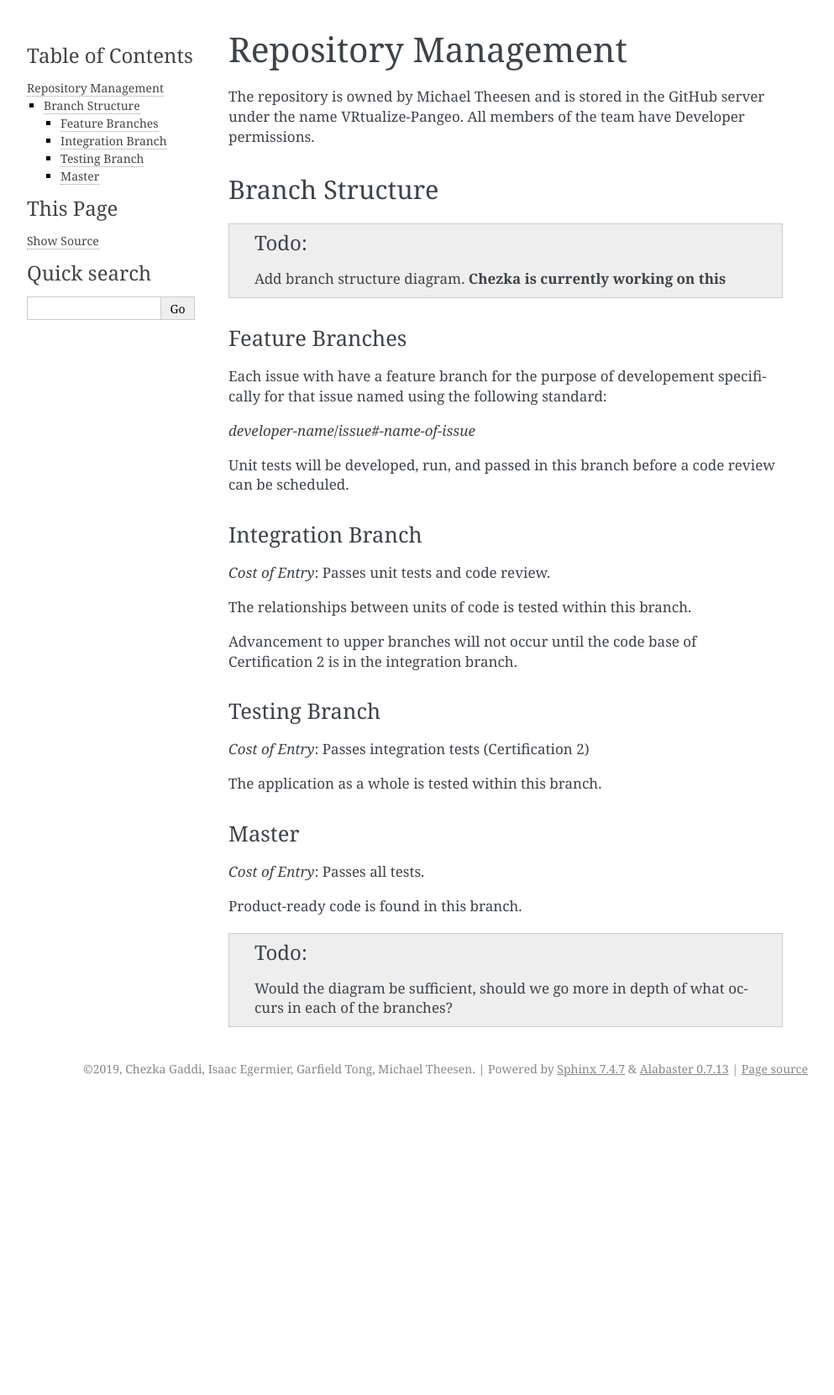
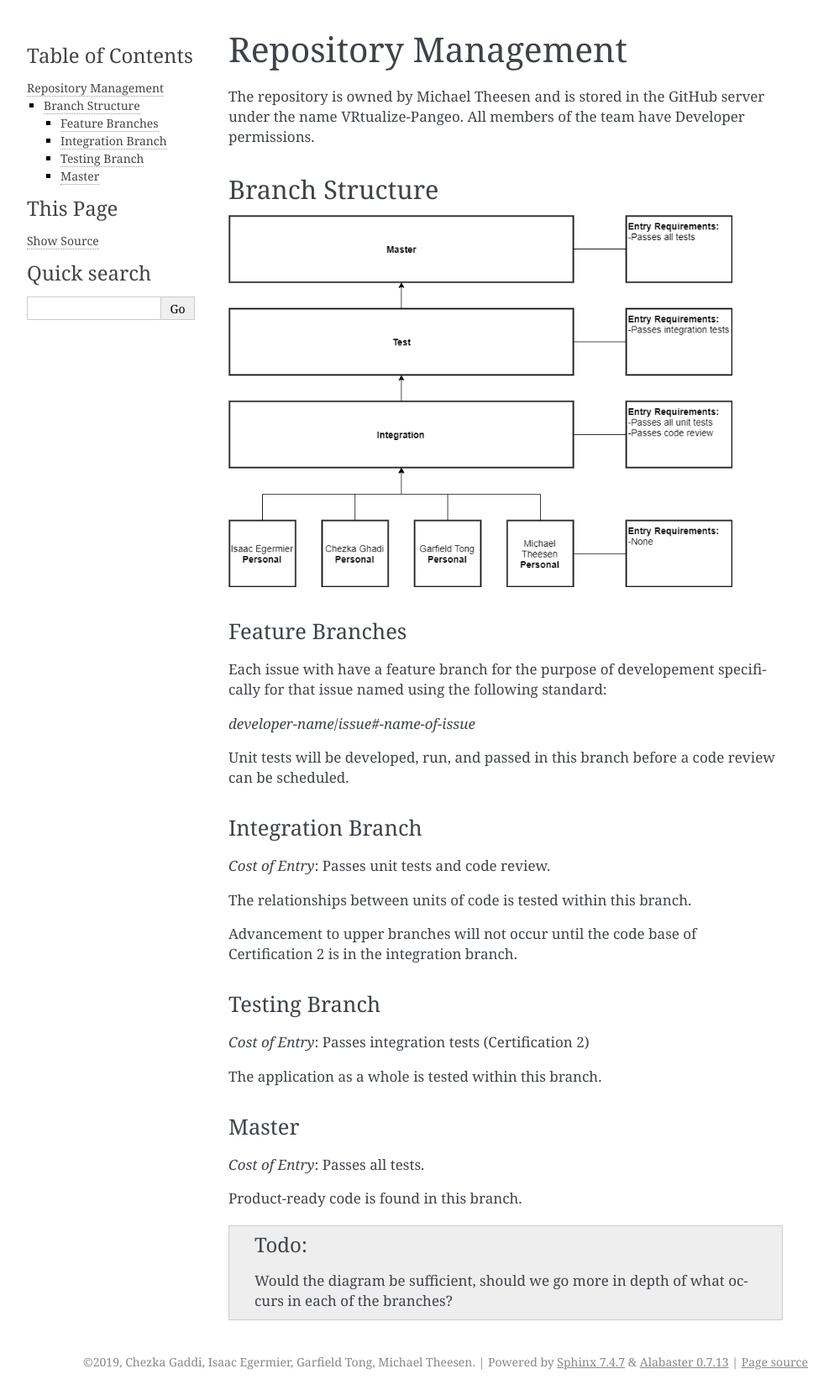
Before and after one commit to VRtualize/VRtualize-Pangeo, a Sphinx documentation site: the page built from docs/source/test_plan/repository_management.rst, in a window 1280 px wide. Shown: the whole page at 84% size, without its empty margins (148-1141 px from the left). Built offline with Sphinx 7.4.7, drawn with Linux system fonts in a browser that asks for light colours; formulas are drawn with MathJax 3; before the commit the page ends 1312 px from its top, so only the background shows below that.

Commit message:
Added branch structure diagram.

```diff
--- a/docs/source/test_plan/repository_management.rst
+++ b/docs/source/test_plan/repository_management.rst
@@ -7,8 +7,9 @@ The repository is owned by Michael Theesen and is stored in the GitHub server un
 Branch Structure
 ++++++++++++++++
 
-.. todo::
-    Add branch structure diagram. **Chezka is currently working on this**
+.. image:: ../images/branch_structure.png
+    :width: 600
+
 
 Feature Branches
 ----------------
```
Also changed, not shown: docs/source/images/branch_structure.png (added).
